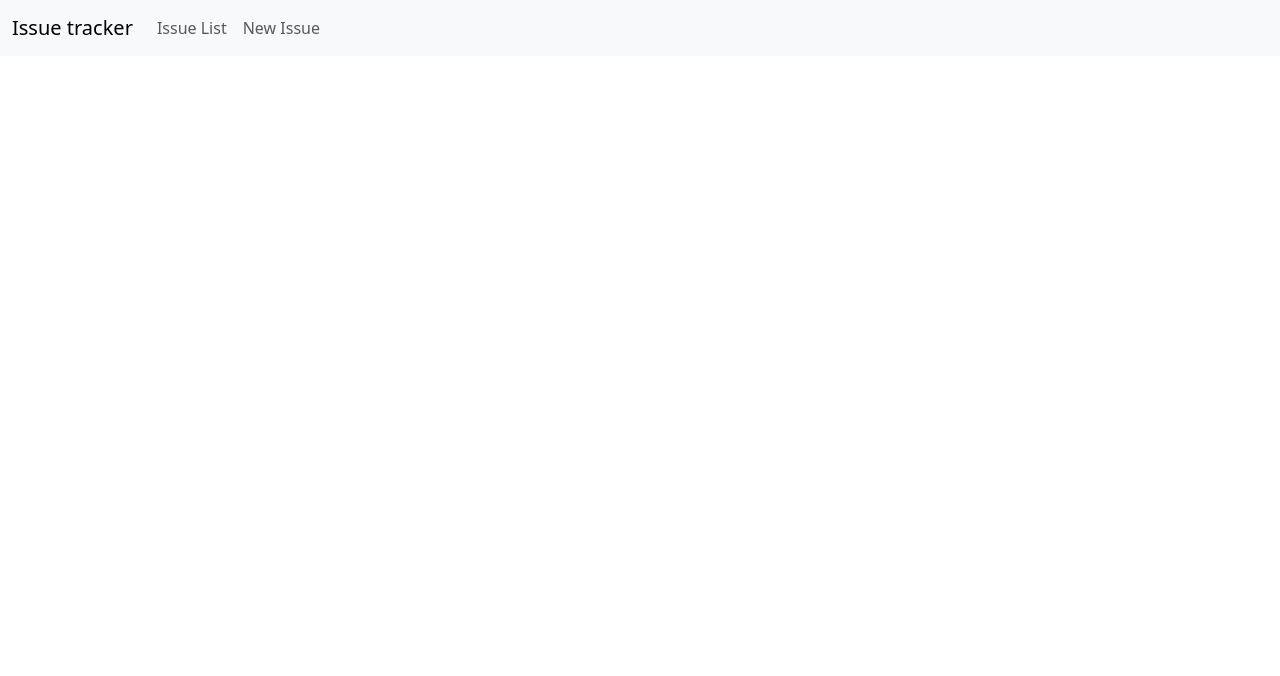
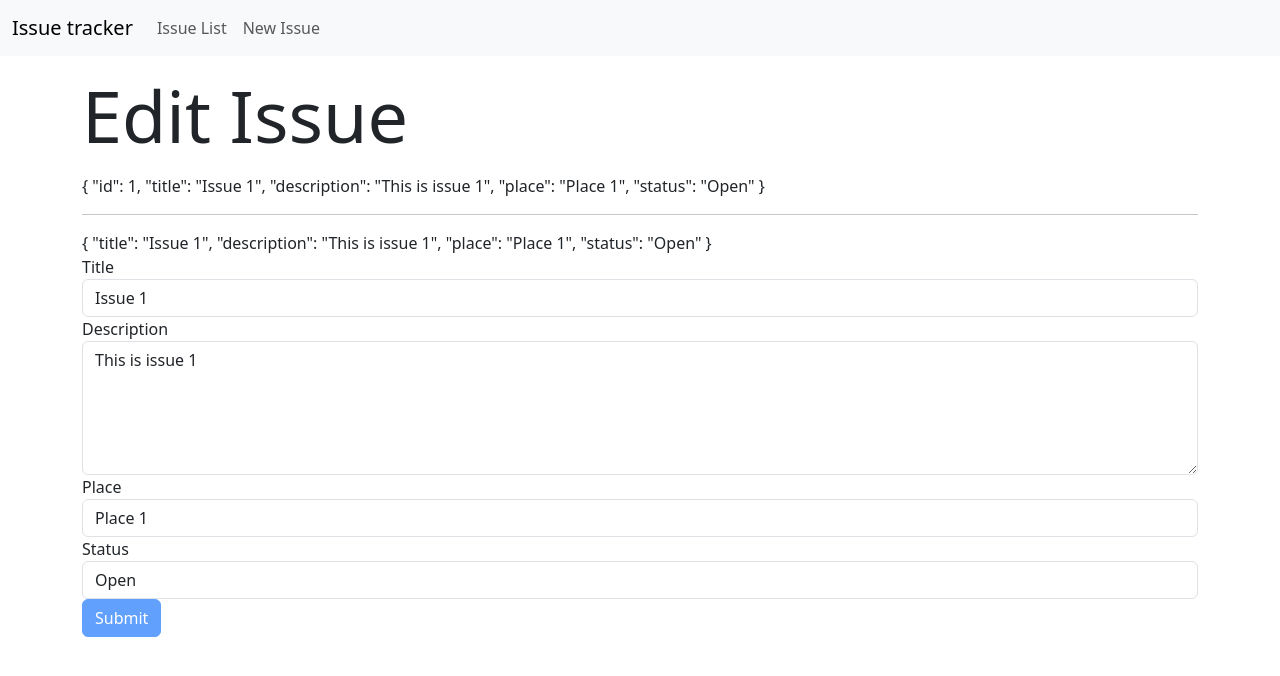
Before and after one commit to jaodunmuntasir/Issue-Tracker-App, an Angular app: page /issues/1/edit in a window 1280 px wide. Before the commit this address led to /. Shown: the top 676 px of the page. Built offline with nearby package versions, Linux system fonts and the light colour scheme.

Commit message:
Editing an Issue is Improved

```diff
--- a/src/app/app.routes.ts
+++ b/src/app/app.routes.ts
@@ -8,5 +8,6 @@ export const routes: Routes = [
     { path: '', component: MainPageComponent },
     { path: 'issues', component: IssueListComponent },
     { path: 'issues/new', component: NewIssueComponent },
-    { path: 'issues/:id', component: IssueDetailComponent }
+    { path: 'issues/:id', component: IssueDetailComponent },
+    { path: 'issues/:id/edit', component: NewIssueComponent }
 ];
--- a/src/app/issue-detail/issue-detail.component.html
+++ b/src/app/issue-detail/issue-detail.component.html
@@ -30,7 +30,7 @@
   </dl>
 
   <p>
-    <a class="btn btn-primary" href="#" role="button">Edit</a>
+    <a class="btn btn-primary" [routerLink]="['/issues', issue.id, 'edit']" role="button">Edit</a>
     <a class="btn btn-outline-danger" href="#" role="button">Delete</a>
   </p>
 </div>
--- a/src/app/issue-detail/issue-detail.component.ts
+++ b/src/app/issue-detail/issue-detail.component.ts
@@ -1,12 +1,12 @@
 import { Component, OnInit } from '@angular/core';
-import { ActivatedRoute } from '@angular/router';
+import { ActivatedRoute, RouterLink } from '@angular/router';
 import { Issue } from '../issue';
 import { IssueService } from '../issue.service';
 
 @Component({
   selector: 'app-issue-detail',
   standalone: true,
-  imports: [],
+  imports: [RouterLink],
   templateUrl: './issue-detail.component.html',
   styleUrl: './issue-detail.component.css',
 })
--- a/src/app/issue.service.ts
+++ b/src/app/issue.service.ts
@@ -57,4 +57,13 @@ export class IssueService {
     issue.id = this.issues.length + 1;
     this.issues.push(issue);
   }
+
+  updateIssue(id : number, issue: Issue) {
+    issue.id = id;
+    const _issue = this.getIssueById(issue.id);
+
+    if (_issue) {
+      Object.assign(_issue, issue);
+    }
+  }
 }
--- a/src/app/new-issue/new-issue.component.html
+++ b/src/app/new-issue/new-issue.component.html
@@ -1,6 +1,11 @@
 <!-- New issue page -->
 <div class="container">
-    <h2 class="display-2 my-3">New issue</h2>
 
-    <app-issue-form (save)="handleSave($event)"></app-issue-form>
+    @if (issue.id) {
+        <h2 class="display-2 my-3">Edit Issue</h2>
+    } @else {
+        <h2 class="display-2 my-3">New Issue</h2>
+    }
+
+    <app-issue-form [issue]="issue" (save)="handleSave($event)"></app-issue-form>
 </div>
--- a/src/app/new-issue/new-issue.component.ts
+++ b/src/app/new-issue/new-issue.component.ts
@@ -1,23 +1,47 @@
-import { Component } from '@angular/core';
-import { IssueFormComponent } from "../issue-form/issue-form.component";
+import { Component, OnInit } from '@angular/core';
+import { IssueFormComponent } from '../issue-form/issue-form.component';
 import { Issue } from '../issue';
 import { IssueService } from '../issue.service';
-import { Router } from '@angular/router';
+import { ActivatedRoute, Router } from '@angular/router';
+import { Location } from '@angular/common';
 
 @Component({
   selector: 'app-new-issue',
   standalone: true,
   templateUrl: './new-issue.component.html',
   styleUrl: './new-issue.component.css',
-    imports: [IssueFormComponent]
+  imports: [IssueFormComponent],
 })
-export class NewIssueComponent {
+export class NewIssueComponent implements OnInit {
+  issue: Issue = new Issue();
 
-    constructor(private issueService : IssueService, private router : Router) {}
+  constructor(
+    private issueService: IssueService,
+    private router: Router,
+    private route: ActivatedRoute,
+    private location: Location
+  ) {}
 
-    handleSave(issue : Issue) {
+  ngOnInit(): void {
+    const paramId = this.route.snapshot.paramMap.get('id');
+    if (paramId) {
+      const id = parseInt(paramId);
+      console.log('Issue id:', id);
+      const issue = this.issueService.getIssueById(id);
+      if (issue) {
+        this.issue = issue;
+      }
+    }
+  }
+
+  handleSave(issue: Issue) {
     console.log(issue);
+    if (this.issue.id) {
+        this.issueService.updateIssue(this.issue.id, issue);
+        this.location.back();
+    } else {
       this.issueService.addIssue(issue);
       this.router.navigate(['/issues']);
     }
   }
+}
```
Lines whose indentation alone changed are shown as unchanged.
